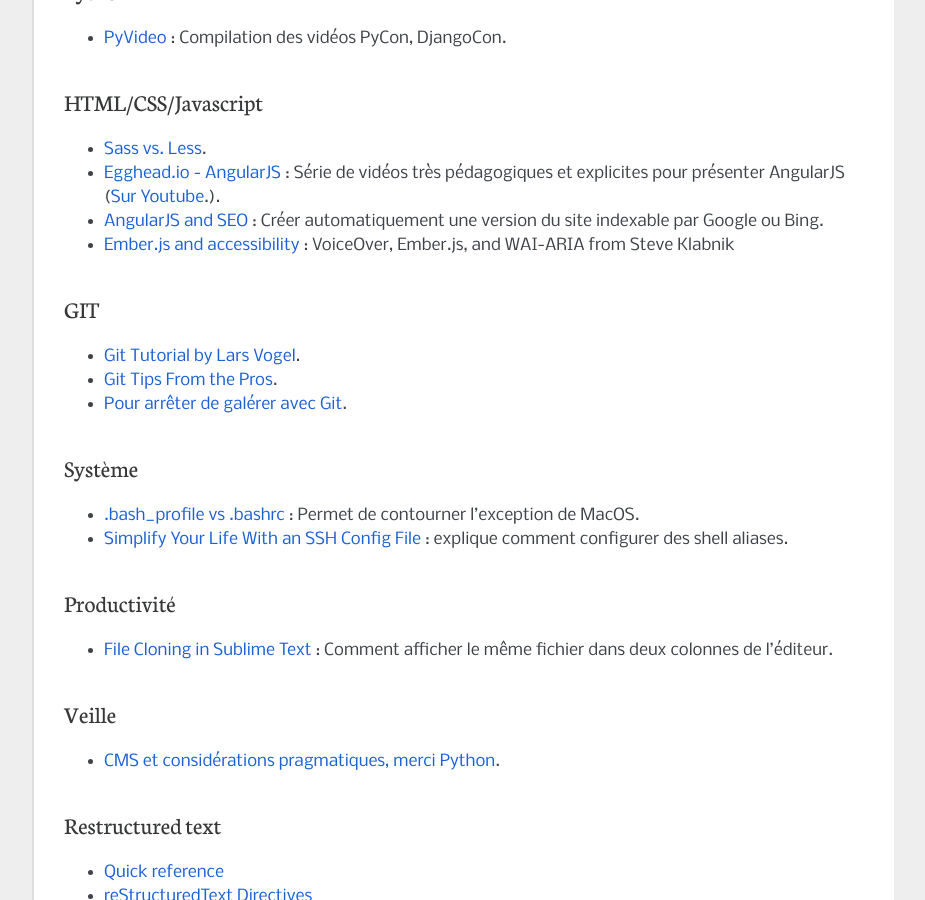
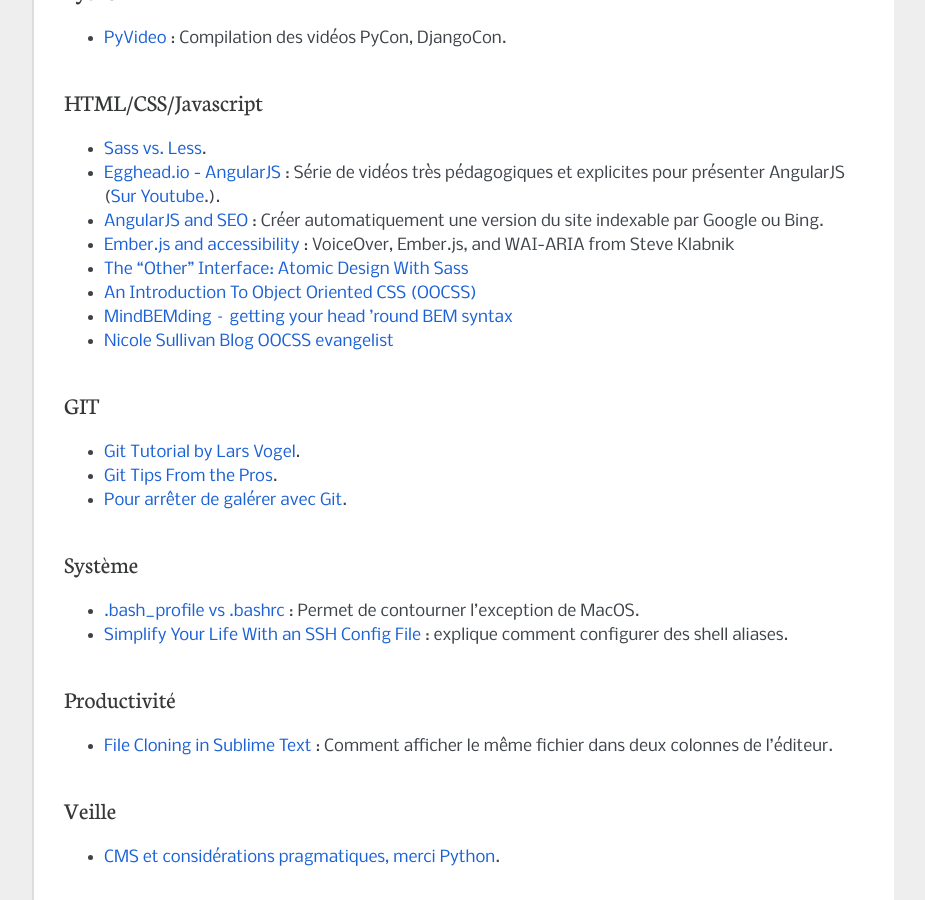
Before and after one commit to k3z/wiki, a Sphinx documentation site: the page built from source/readings.rst, in a window 1280 px wide and 900 px high, scrolled down 760 px. Shown: the whole window, without its empty margins (198-1123 px from the left). Built offline with Sphinx 7.4.7, drawn with Linux system fonts in a browser that asks for light colours.

Commit message:
Update readings.rst

```diff
--- a/source/readings.rst
+++ b/source/readings.rst
@@ -44,6 +44,12 @@
 * `Egghead.io - AngularJS <http://www.egghead.io/>`_ : Série de vidéos très pédagogiques et explicites pour présenter AngularJS (`Sur Youtube <http://www.youtube.com/playlist?list=PLP6DbQBkn9ymGQh2qpk9ImLHdSH5T7yw7>`_.).
 * `AngularJS and SEO <http://www.yearofmoo.com/2012/11/angularjs-and-seo.html>`_ : Créer automatiquement une version du site indexable par Google ou Bing.
 * `Ember.js and accessibility <http://words.steveklabnik.com/emberjs-and-accessibility>`_ : VoiceOver, Ember.js, and WAI-ARIA from Steve Klabnik
+* `The “Other” Interface: Atomic Design With Sass <http://coding.smashingmagazine.com/2013/08/02/other-interface-atomic-design-sass/>`_
+* `An Introduction To Object Oriented CSS (OOCSS) <http://coding.smashingmagazine.com/2011/12/12/an-introduction-to-object-oriented-css-oocss/>`_
+* `MindBEMding – getting your head ’round BEM syntax <http://csswizardry.com/2013/01/mindbemding-getting-your-head-round-bem-syntax/>`_
+* `Nicole Sullivan Blog OOCSS evangelist <http://www.stubbornella.org/content/>`_
+
+
 
 GIT
 ---
```
